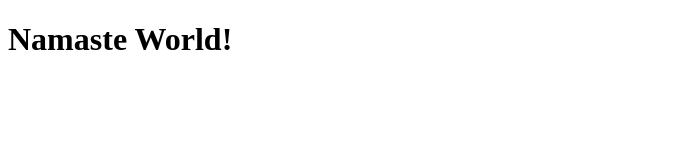
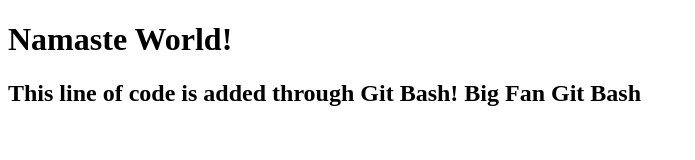
Before and after one commit to IamAyan006/DevOpsProject, a plain HTML site: page directory2/index.html in a window 1280 px wide. Shown: the whole page, without its empty margins (0-695 px from the left). Drawn offline with Linux system fonts and the light colour scheme.

Commit message:
Modified code in index.html

```diff
--- a/directory2/index.html
+++ b/directory2/index.html
@@ -10,5 +10,6 @@
     <h1>
         Namaste World!
     </h1>
+	<h2>This line of code is added through Git Bash! Big Fan Git Bash</h2>
 </body>
 </html>
```
